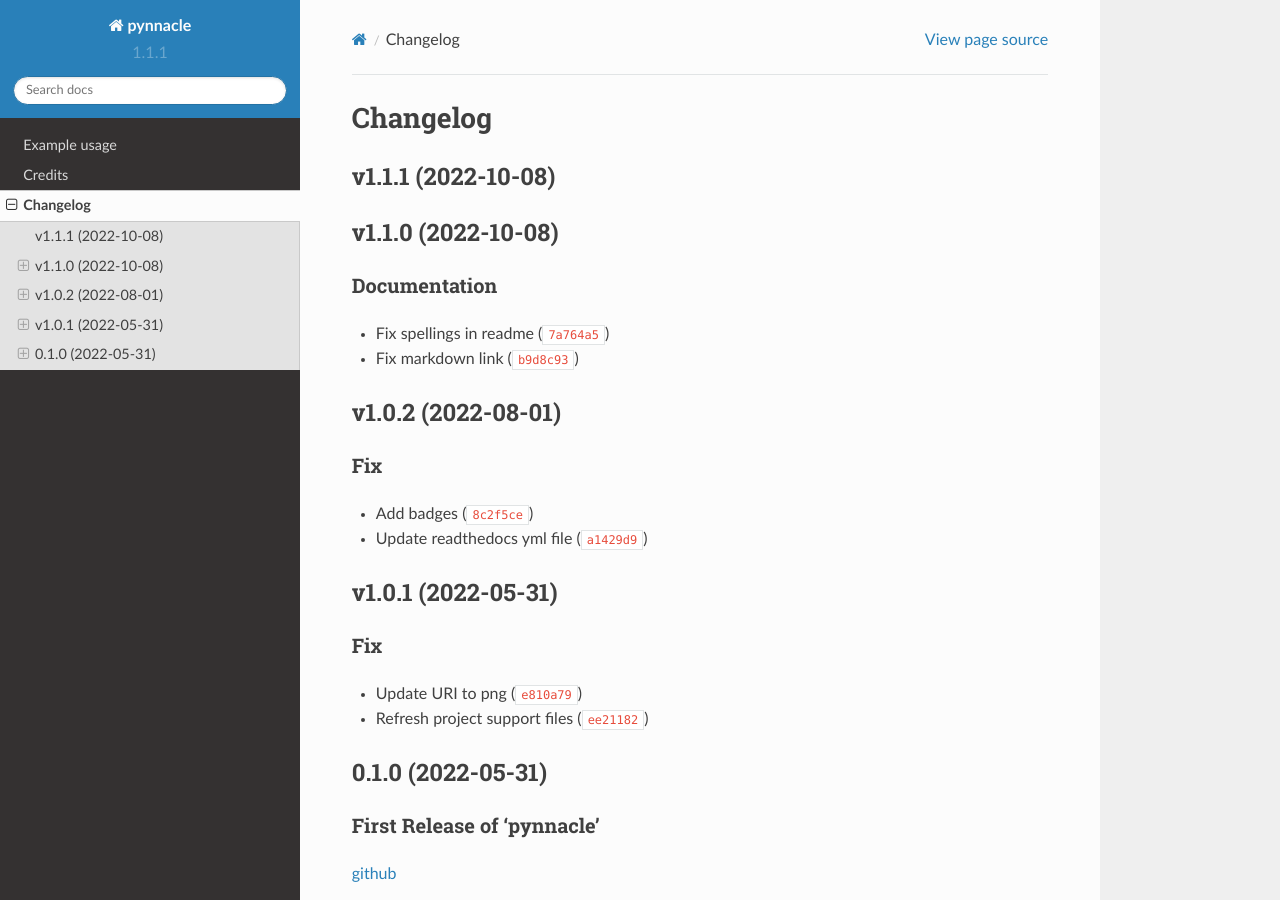
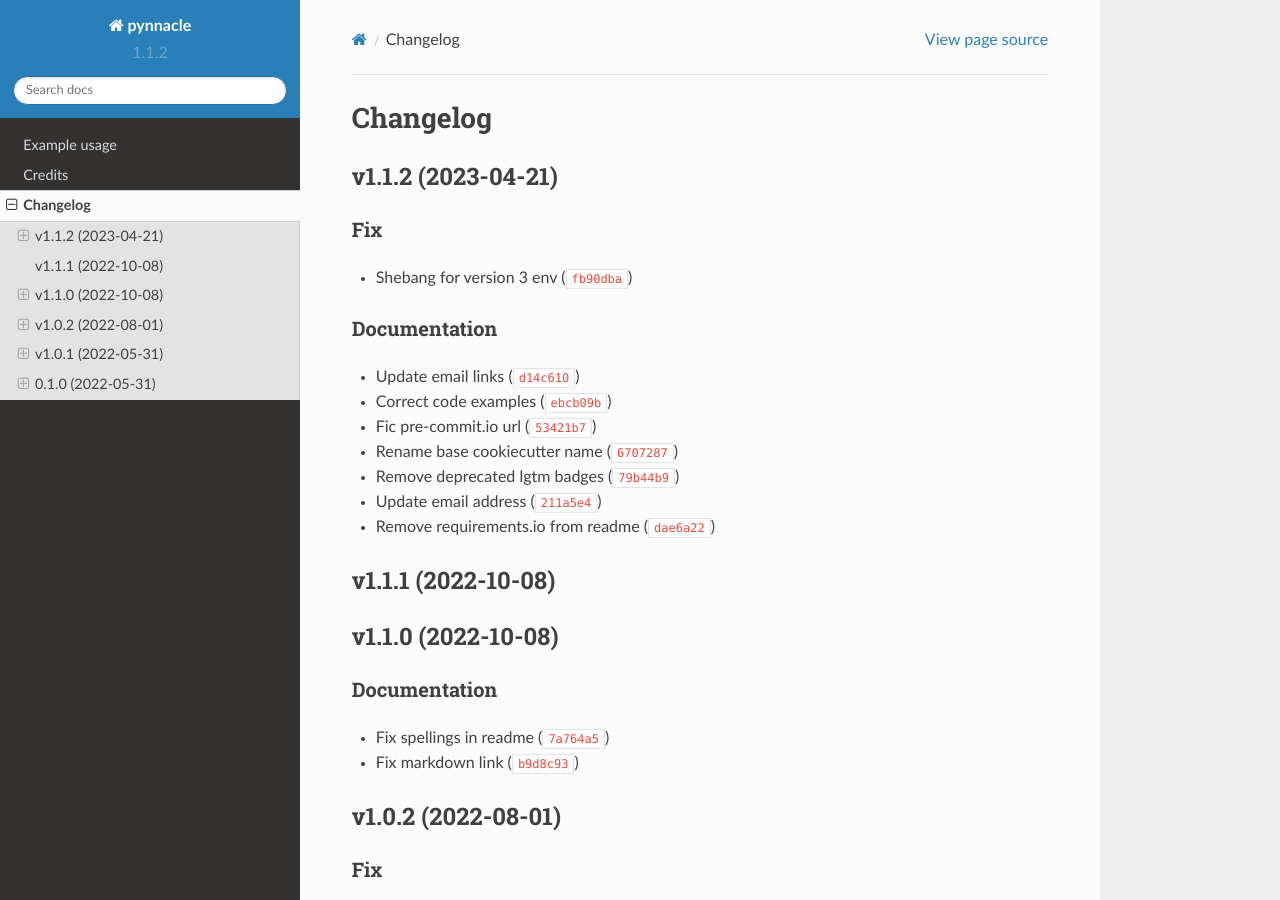
Before and after one commit to Stephen-RA-King/pynnacle, a Sphinx documentation site: the page built from docs/changelog.md, in a window 1280 px wide and 900 px high. Built offline with Sphinx 7.4.7 and the Read the Docs theme 2.0.0, drawn with Linux system fonts in a browser that asks for light colours; pages that are not in the unit, such as notebooks, are missing from menus.

Commit message:
chore: bump version

```diff
--- a/CHANGELOG.md
+++ b/CHANGELOG.md
@@ -1,6 +1,19 @@
 # Changelog
 
 <!--next-version-placeholder-->
+
+## v1.1.2 (2023-04-21)
+### Fix
+* Shebang for version 3 env ([`fb90dba`](https://github.com/Stephen-RA-King/pynnacle/commit/fb90dbab9265578c104a5dda5a2c8c401b380996))
+
+### Documentation
+* Update email links ([`d14c610`](https://github.com/Stephen-RA-King/pynnacle/commit/d14c6109e534ba4734d383d77e1a3b903fa2b95f))
+* Correct code examples ([`ebcb09b`](https://github.com/Stephen-RA-King/pynnacle/commit/ebcb09b1f094686aecce68a054bd26be35749a4f))
+* Fic pre-commit.io url ([`53421b7`](https://github.com/Stephen-RA-King/pynnacle/commit/53421b71613e3da3959910f5bb53edf91908bc80))
+* Rename base cookiecutter name ([`6707287`](https://github.com/Stephen-RA-King/pynnacle/commit/67072876ea102a64202b85e719c6c886526eaf97))
+* Remove deprecated lgtm badges ([`79b44b9`](https://github.com/Stephen-RA-King/pynnacle/commit/79b44b9b419ed9bb683fcc70386581fd0ecec985))
+* Update email address ([`211a5e4`](https://github.com/Stephen-RA-King/pynnacle/commit/211a5e4af8a4a81cb758a58c8c1203089901bad7))
+* Remove requirements.io from readme ([`dae6a22`](https://github.com/Stephen-RA-King/pynnacle/commit/dae6a22cac17d2d2c6be6f583819b174307f359b))
 
 ## v1.1.1 (2022-10-08)
 
--- a/docs/conf.py
+++ b/docs/conf.py
@@ -7,7 +7,7 @@
 # -- Project information -----------------------------------------------------
 
 project = "pynnacle"
-version = "1.1.1"
+version = "1.1.2"
 copyright = "2022, Stephen R A King"
 author = "Stephen R A King"
 
--- a/src/pynnacle/__init__.py
+++ b/src/pynnacle/__init__.py
@@ -10,7 +10,7 @@ from importlib import resources
 import yaml  # type: ignore
 
 __title__ = "pynnacle"
-__version__ = "1.1.1"
+__version__ = "1.1.2"
 __author__ = "Stephen R A King"
 __description__ = "Utiltiy wrapper class to leverage email transmission"
 __email__ = "sking.github@gmail.com"
```
